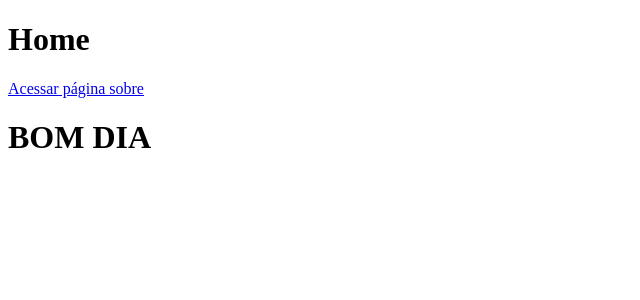
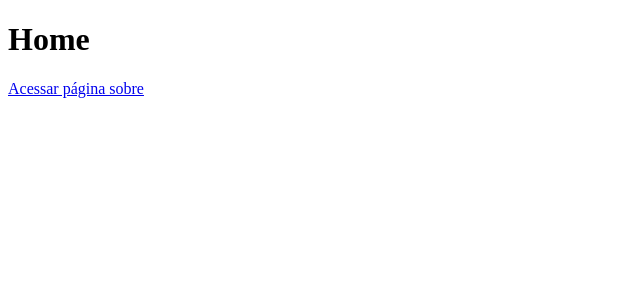
Before and after one commit to ianaugustosilva/unica-ideia, a Next.js app: page / in a window 1280 px wide. Shown: the top 300 px of the page, without its empty margins (0-640 px from the left). Built offline with nearby package versions, Linux system fonts and the light colour scheme.

Commit message:
rollback

```diff
--- a/pages/index.js
+++ b/pages/index.js
@@ -5,7 +5,6 @@ function Home() {
 		<div>
 			<h1>Home</h1>
 			<Link href='/sobre'>Acessar página sobre</Link>
-			<h1>BOM DIA</h1>
 		</div>
 	);
 }
```
